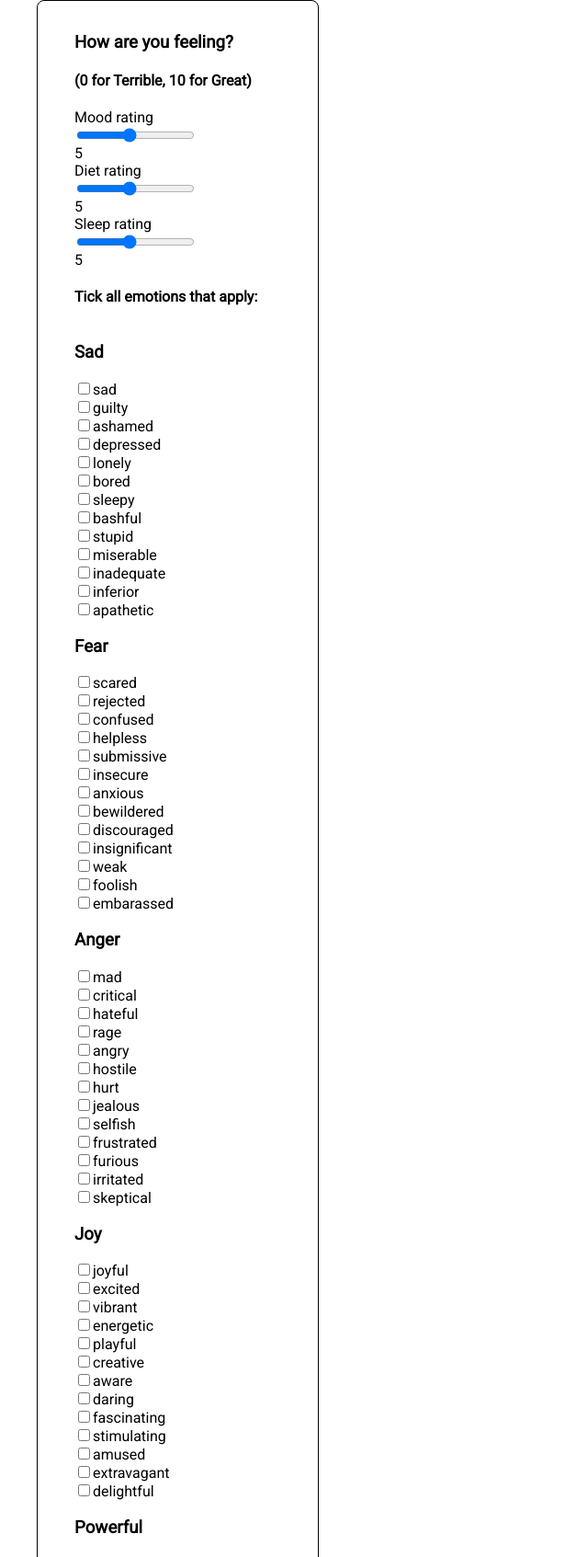
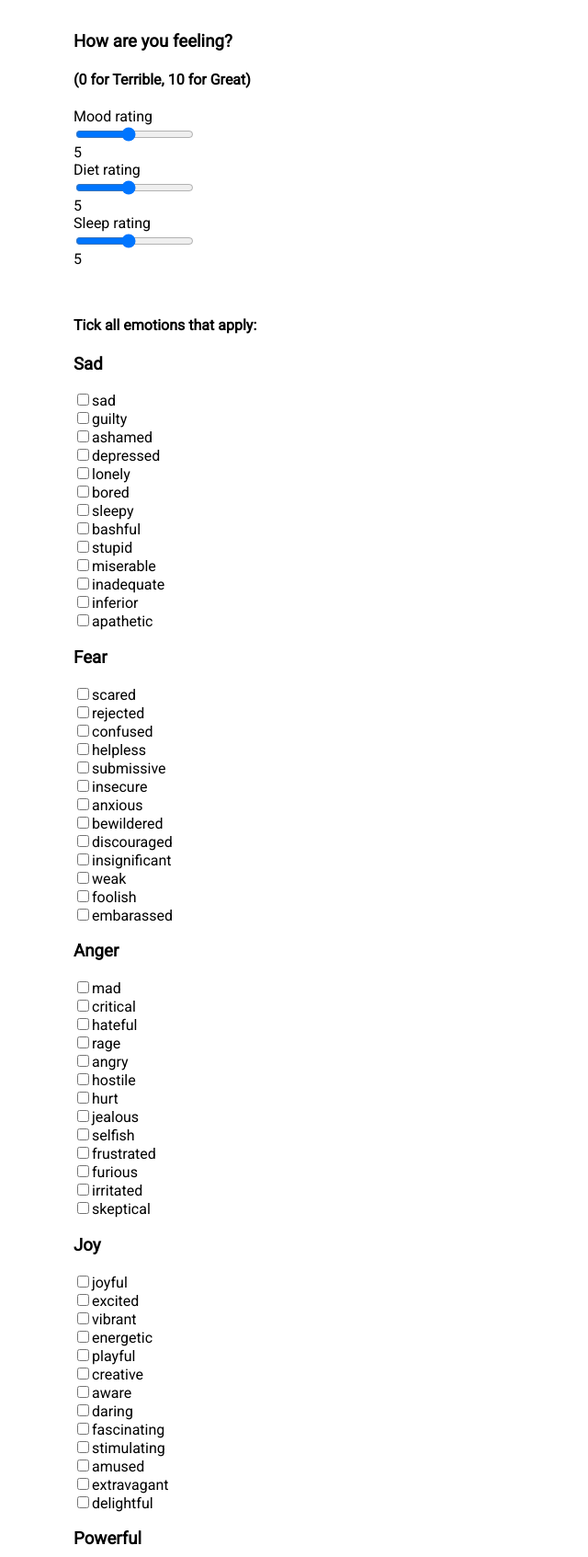
Before and after one commit to ssarahs-lab/project2-moodtracker, a Flask app: page / in a window 1280 px wide. Shown: the part 150-1843 px from the top of the page at 92% size, without its empty margins (0-640 px from the left). Run offline with Flask 2, Linux system fonts and the light colour scheme; some libraries are stand-ins or nearby versions.

Commit message:
css edits

```diff
--- a/app.py
+++ b/app.py
@@ -63,14 +63,17 @@ def moodlog():
 
     cur.execute("SELECT  trim(emotions::text, '{{}}') FROM moods where id = %s ORDER BY created_on DESC;", [user_id])
     mood_results = cur.fetchall()
-    emotions = []
+    emotions_fromsql = []
 
     for moodcolumn in mood_results:
 
-        emotions.append(moodcolumn[0])
+        emotions_fromsql.append(moodcolumn[0])
+
+
+
+    emotions = [feeling.replace('"',' ') for feeling in emotions_fromsql]
 
     print(emotions)
-
 
     return render_template('moodlog.html', names = names, mood_rating = mood_rating, diet_rating = diet_rating, sleep_rating = sleep_rating, length = length, created_on = created_on,emotions = emotions, username = session.get('username'))
 
--- a/static/script.js
+++ b/static/script.js
@@ -1,6 +1,6 @@
-let sadList = ['sad ',
-'guilty ',
-'ashamed ',
+let sadList = [' sad',
+' guilty',
+' ashamed',
 'depressed ',
 'lonely ',
 'bored ',
--- a/static/styles.css
+++ b/static/styles.css
@@ -5,6 +5,7 @@ input {
 
 ul {
     list-style-type: none;
+
 }
 
 .body {
@@ -40,7 +41,7 @@ body {
 
 .moodform {
 
-    border: 1px solid black;
+
     padding-top: 15px;
     border-radius: 8px;
 
@@ -90,10 +91,6 @@ body {
     color: black;
 }
 
-label {
-    display: flex;
-    align-items: center;
-}
 
 #welcome {
     margin-top: 5px;
@@ -110,3 +107,50 @@ label {
 .container {
     display: grid;
 }
+
+.emotionsform {
+    min-width: 305px;
+    width: 25vw;
+
+}
+
+#listOutput {
+
+    width: 25vw;
+    min-width: 305px;
+}
+#listOutput1 {
+
+    width: 25vw;
+    min-width: 305px;
+}
+#listOutput2 {
+
+    width: 25vw;
+    min-width: 305px;
+}
+#listOutput3 {
+
+    width: 25vw;
+    min-width: 305px;
+}
+#listOutput {
+
+    width: 25vw;
+    min-width: 305px;
+}
+
+.eventscard input {
+    width: 300px;
+    height: 100px;
+}
+
+#submitbutton {
+    height: 30px;
+    width: 80px;
+}
+
+.eventscard>ul>li>input{
+    margin-top: 10px;
+    margin-bottom: 10px;
+}
--- a/templates/base.html
+++ b/templates/base.html
@@ -40,6 +40,7 @@
     <div class="body" >
 
     {% block content %}{% endblock %}
+    <p>Made by Sarah S, 2022</p>
     <a href="https://www.flaticon.com/free-icons/brain" title="brain icons">Brain icons created by Freepik - Flaticon</a>
 </div>
 </body>
--- a/templates/index.html
+++ b/templates/index.html
@@ -13,16 +13,12 @@
 
             <li>Sleep rating <input name="sleep_rating" value = 5 type="range" min="1" max="10"oninput="this.nextElementSibling.value = this.value"required> <output>5</output></li>
 
+   </ul>
+</div>
+   <div class="emotionsform">
+        <ul>
+            <li><h4>Tick all emotions that apply:</h4></li>
 
-            <li><h4>Tick all emotions that apply:</h4></li>
-                <!-- <dialog id="emotionWheel">
-
-                    <img src="static/emotion_wheel.jpeg">
-                    Image source <a href="https://medium.com/age-of-awareness/how-to-use-wheel-of-emotions-to-express-better-emotions-8037255aa661">here</a>
-                    <button id="hide">Close</button>
-                </dialog>
-                <button id="show" onclick="dialog()">?</button>   -->
-              <div class="container">
                 <h3>Sad</h3>
             <div id="listOutput"></div>
             <h3>Fear</h3>
@@ -36,21 +32,28 @@
             <h3>Peaceful</h3>
             <div id="listOutput5"></div>
 
-        </div>
+              </ul>
+
+            </div>
 
 
 
-            <li>Future events elevating mood <input type="text" name= "future_excitement"></li>
+           <div class="eventscard">
+           <ul>
+            <li>Past activities elevating mood now <input type="text" name = "past_excitement"></li>
+            <li>Past stressors lowering mood now <input type="text" name = "past_stressors"></li>
+
+            <li>Future events elevating mood <input type="text" name= "future_excitement" width="300px"></li>
             <li>Future events lowering mood <input type="text" name = "future_stressors "></li>
-            <li>Past activities elevating mood now <input type="text" name = "past_excitement"></li>
-            <li>Past stressors lowering mood now <input type="text" name = "past_stressors"></li> -->
+            <li>What did you eat today? <input type="text" name = "future_stressors "></li>
 
-            <li>Other<input type="text" name="other_comments"></li>
+            <li>Additional comments<input type="text" name="other_comments"></li>
 
 
-            <input type="submit" name="submit">
+            <input type="submit" name="submit" id="submitbutton">
 
             </ul>
+        </div>
         </form>
     </div>
 
```
Also changed, not shown: README.md.
